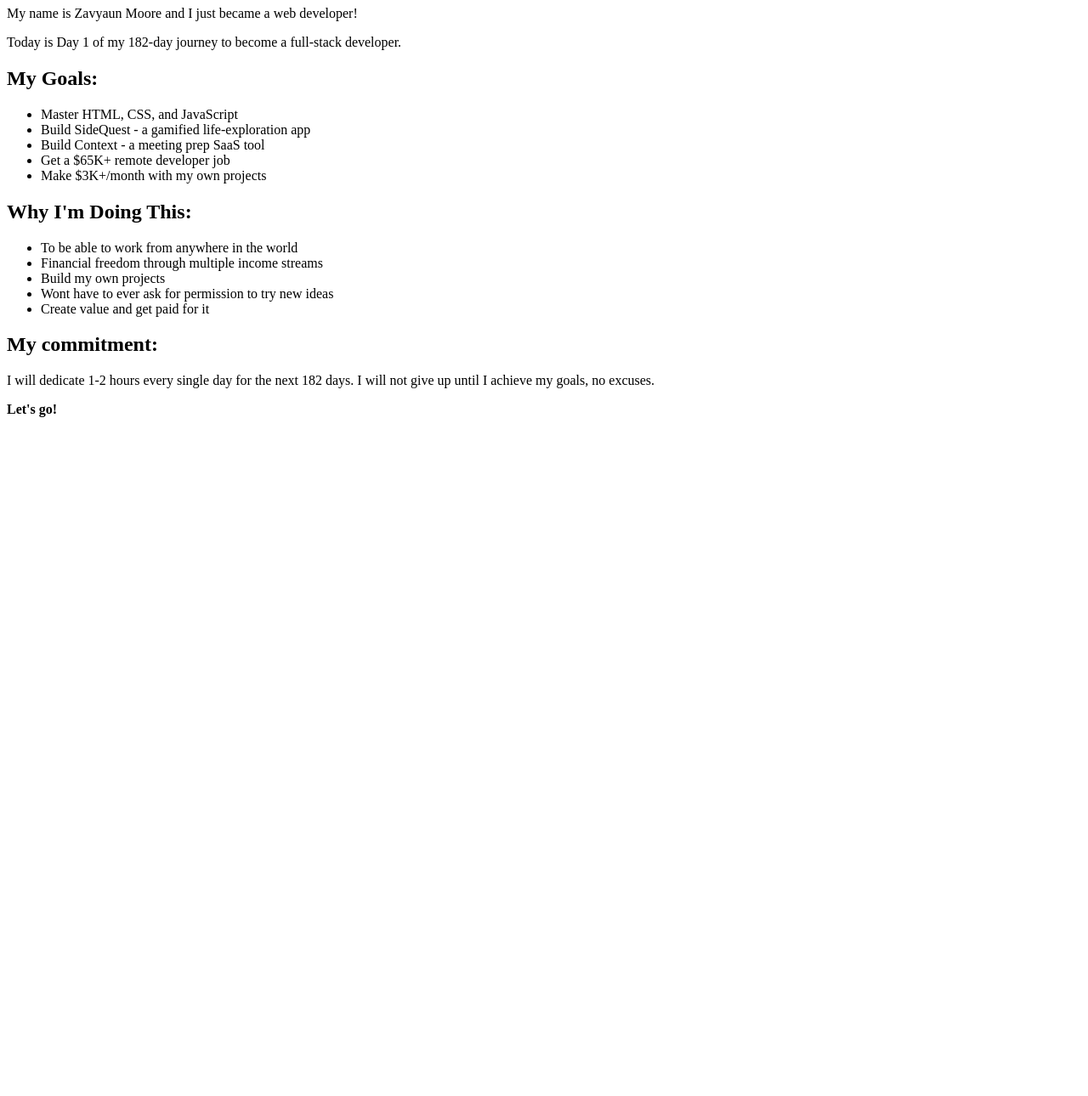
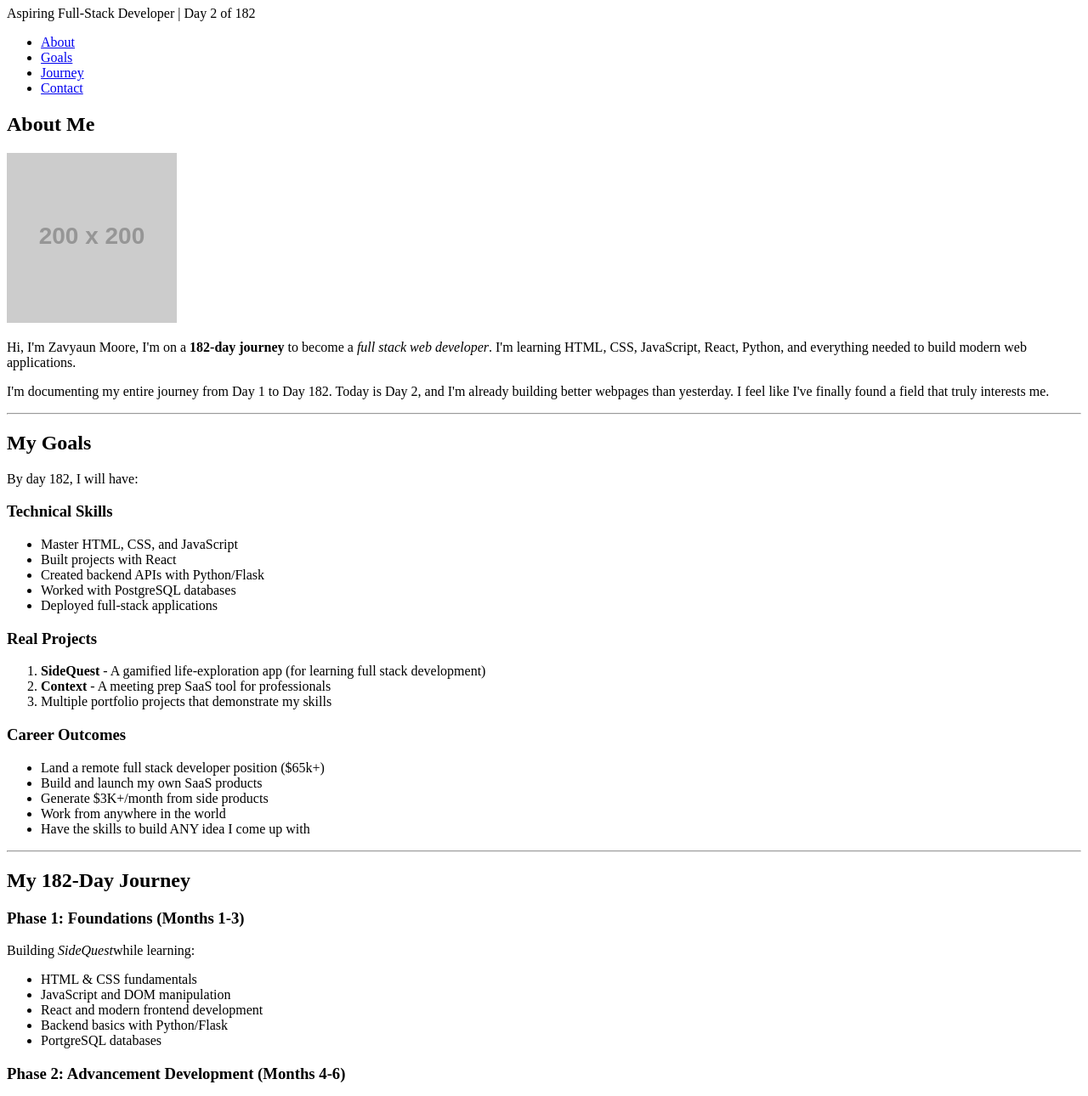
Before and after one commit to Zavyaun/sidequest, a plain HTML site: page sidequest/index.html in a window 1280 px wide. Shown: the part 73-1363 px from the top of the page at 85% size. Before the commit the page ends 800 px from the top, so only its background shows below. Drawn offline with Linux system fonts and the light colour scheme; placeholder pictures from the web are drawn by us.

Commit message:
Day 2 - Built proper HTML structure with semantic tags

```diff
--- a/sidequest/index.html
+++ b/sidequest/index.html
@@ -3,34 +3,133 @@
 <head>
     <meta charset="UTF-8">
     <meta name="viewport" content="width=device-width, initial-scale=1.0">
-    <title>Document</title>
+    <title>Zavyaun Moore - Web Developer</title>
 </head>
 <body>
-    <h1>I'm a Developer Now!</h1>
-    <p> My name is Zavyaun Moore and I just became a web developer!</p>
-    <p> Today is Day 1 of my 182-day journey to become a full-stack developer.</p>
+    <!-- Navigation Section -->
+    <header>
+        <h1> Zavyaun Mooore</h1>
+        <p>Aspiring Full-Stack Developer | Day 2 of 182</p>
+            <nav>
+                <ul>
+                    <li><a href="#about">About</a></li>
+                    <li><a href="#goals">Goals</a></li>
+                    <li><a href="#journey">Journey</a></li>
+                    <li><a href="#contact">Contact</a></li>
+                </ul>
+            </nav>
+    </header>
 
-        <h2> My Goals:</h2>
-        <ul>
-            <li>Master HTML, CSS, and JavaScript</li>
-            <li>Build SideQuest - a gamified life-exploration app</li>
-            <li>Build Context - a meeting prep SaaS tool</li>
-            <li>Get a $65K+ remote developer job</li>
-            <li>Make $3K+/month with my own projects</li>
-        </ul>
+    <!-- Main Content Area -->
+    <main>
 
-        <h2> Why I'm Doing This:</h2>
-        <ul>
-            <li>To be able to work from anywhere in the world</li>
-            <li>Financial freedom through multiple income streams</li>
-            <li>Build my own projects</li>
-            <li>Wont have to ever ask for permission to try new ideas</li>
-            <li>Create value and get paid for it</li>
-        </ul>
+        <!-- About Section -->
+        <section id="about">
+            <h2>About Me</h2>
 
-        <h2> My commitment:</h2>
-        <p>I will dedicate 1-2 hours every single day for the next 182 days. I will not give up until I achieve my goals, no excuses.</p>
+            <img src="https://via.placeholder.com/200" alt="Zavyaun Moore - Web Developer">
 
-        <p><strong>Let's go!</strong></p>
+            <p>Hi, I'm Zavyaun Moore, I'm on a <strong>182-day journey</strong> to become a <em>full stack web developer</em>. I'm learning HTML, CSS, JavaScript, React, Python, and everything needed to build modern web applications.</p>
+            <p>
+                I'm documenting my entire journey from Day 1 to Day 182. Today is Day 2, and I'm already building better webpages than yesterday. I feel like I've finally found a field that truly interests me.
+            </p>
+        </section>
+
+        <hr>
+
+        <!-- Goals Section -->
+        <section id="goals">
+            <h2>My Goals</h2>
+            <p>By day 182, I will have:</p>
+            <h3>Technical Skills</h3>
+            <ul>
+                <li>Master HTML, CSS, and JavaScript</li>
+                <li>Built projects with React</li>
+                <li>Created backend APIs with Python/Flask</li>
+                <li>Worked with PostgreSQL databases</li>
+                <li>Deployed full-stack applications</li>
+            </ul>
+
+            <h3>Real Projects</h3>
+            <ol>
+                <li><strong>SideQuest</strong> - A gamified life-exploration app (for learning full stack development)</li>
+                <li><strong>Context</strong> - A meeting prep SaaS tool for professionals</li>
+                <li>Multiple portfolio projects that demonstrate my skills</li>
+            </ol>
+
+            <h3>Career Outcomes</h3>
+            <ul>
+                <li>Land a remote full stack developer position ($65k+)</li>
+                <li>Build and launch my own SaaS products</li>
+                <li>Generate $3K+/month from side products</li>
+                <li>Work from anywhere in the world</li>
+                <li>Have the skills to build ANY idea I come up with</li>
+            </ul>
+        </section>
+
+        <hr>
+
+        <!-- Journey Section -->
+        <section id="journey">
+            <h2>My 182-Day Journey</h2>
+
+            <article>
+                <h3>Phase 1: Foundations (Months 1-3)</h3>
+                <p> Building <em>SideQuest</em>while learning:</p>
+                <ul>
+                    <li>HTML & CSS fundamentals</li>
+                    <li>JavaScript and DOM manipulation</li>
+                    <li>React and modern frontend development</li>
+                    <li>Backend basics with Python/Flask</li>
+                    <li>PortgreSQL databases</li>
+                </ul>
+            </article>
+
+            <article>
+                <h3>Phase 2: Advancement Development (Months 4-6)</h3>
+                <p>Building <em>Context</em> while mastering:</p>
+                <ul>
+                    <li>Full-stack application architecture</li>
+                    <li>API integration (Calendar, Email)</li>
+                    <li>Authentication and security</li>
+                    <li>Payment processing (Stripe)</li>
+                    <li>Professional deployment and DevOps</li>
+                </ul>
+            </article>
+
+            <article>
+                <h3>Current Progress</h3>
+                <p><strong>Day 2 of 182</strong></p>
+                <p>Status: Learning HTML fundamentals and building semantic web pages.</p>
+                <p>Next up: CSS styling to make this page visually appealing!</p>
+            </article>
+        </section>
+
+            <hr>
+
+            <!-- Contact Section -->
+        <section id="contact">
+            <h2>Let's Connect</h2>
+            <p>Follow my journey and connect with me:</p>
+            <ul>
+                <li>
+                    <strong>GitHub:</strong>
+                    <a href="https://github.com/Zavyaun" target="_blank">zavyaun</a>
+                </li>
+                <li>
+                    <strong>Email:</strong>
+                    <a href="mailto:zavyaun@gmail.com">zavyaun4@gmail.com</a>
+                </li>
+            </ul>
+            <p>
+                Want to learn web development too? <a href="https://github/com/Zavyaun/sidequest">Check out my code</a> and start your own Journey!
+            </p>
+        </section>
+    </main>
+
+    <footer>
+        <p>&copy; 2026 Zavyaun Moore. Day 2 of my coding journey.</p>
+        <p>Built with HTML on my MacBook Air M4. No CSS yet - that's tomorrow!</p>
+    </footer>
 </body>
 </html>
```
